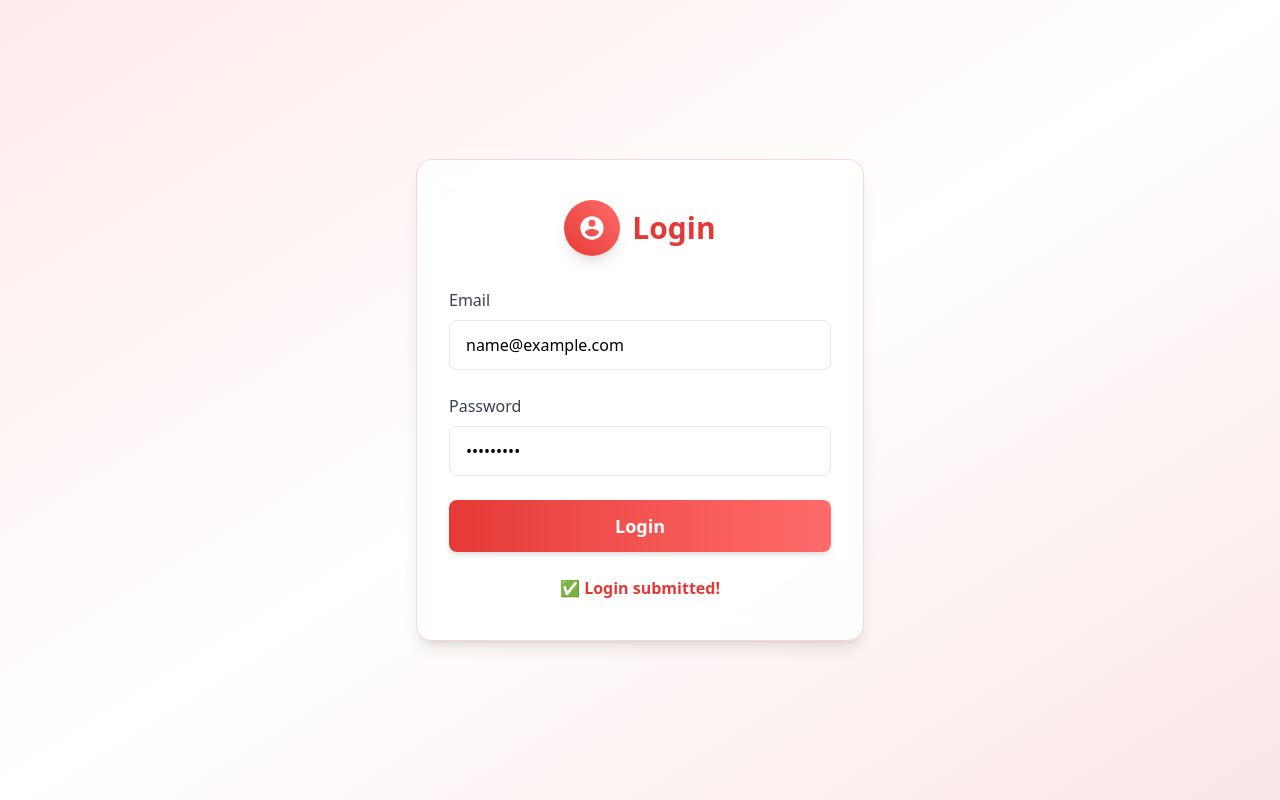
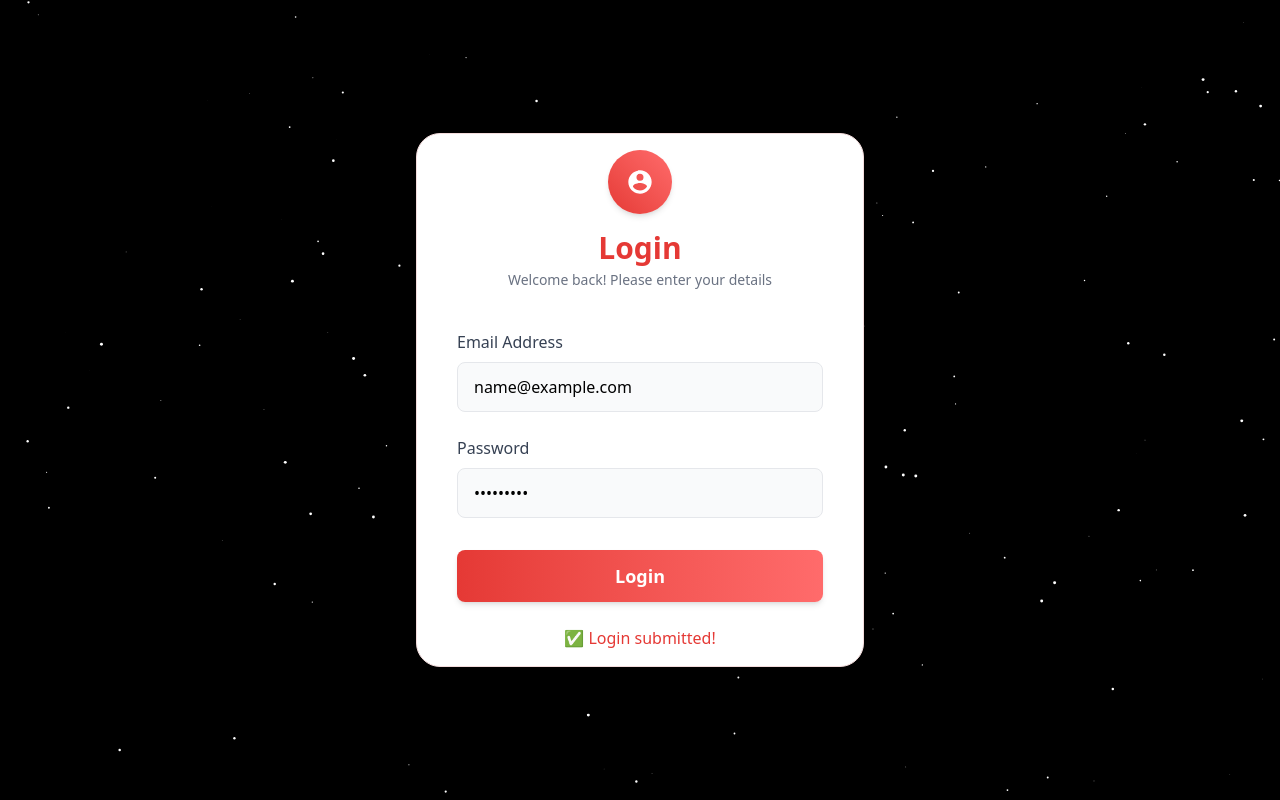
Before and after one commit to Yaswantsoni1128/BloodBridge, a React (Vite) app: page /login in a window 1280 px wide. Both pictures are taken after typing "name@example.com", "Sample123" into the empty fields and a click on the button "Login". Built offline with nearby package versions, Linux system fonts and the light colour scheme.

Commit message:
Login page updated

```diff
--- a/src/pages/Login.jsx
+++ b/src/pages/Login.jsx
@@ -1,13 +1,11 @@
-import React, { useState } from "react";
+import React, { useState, useEffect, useRef } from "react";
 
 const Login = () => {
-  const [form, setForm] = useState({
-    email: "",
-    password: "",
-  });
+  const [form, setForm] = useState({ email: "", password: "" });
+  const [submitted, setSubmitted] = useState(false);
+  const canvasRef = useRef(null);
 
-  const [submitted, setSubmitted] = useState(false);
-
+  // Handle Input
   const handleChange = (e) => {
     const { name, value } = e.target;
     setForm((prev) => ({ ...prev, [name]: value }));
@@ -16,19 +14,132 @@ const Login = () => {
   const handleSubmit = (e) => {
     e.preventDefault();
     setSubmitted(true);
-    // API call here if needed
   };
 
+  // Star animation
+  useEffect(() => {
+    const canvas = canvasRef.current;
+    const ctx = canvas.getContext("2d");
+    let stars = [];
+    let particles = [];
+    let animationId;
+
+    const resizeCanvas = () => {
+      canvas.width = window.innerWidth;
+      canvas.height = window.innerHeight;
+    };
+    window.addEventListener("resize", resizeCanvas);
+    resizeCanvas();
+
+    // Star object
+    class Star {
+      constructor() {
+        this.x = Math.random() * canvas.width;
+        this.y = Math.random() * canvas.height;
+        this.radius = Math.random() * 1.5;
+        this.speed = Math.random() * 0.5 + 0.2;
+      }
+      draw() {
+        ctx.beginPath();
+        ctx.arc(this.x, this.y, this.radius, 0, Math.PI * 2);
+        ctx.fillStyle = "white";
+        ctx.fill();
+      }
+      update() {
+        this.y += this.speed;
+        if (this.y > canvas.height) {
+          this.x = Math.random() * canvas.width;
+          this.y = 0;
+        }
+        this.draw();
+      }
+    }
+
+    // Particle from explosion
+    class Particle {
+      constructor(x, y) {
+        this.x = x;
+        this.y = y;
+        this.radius = Math.random() * 2 + 1;
+        this.color = "white";
+        this.speedX = (Math.random() - 0.5) * 3;
+        this.speedY = (Math.random() - 0.5) * 3;
+        this.alpha = 1;
+        this.decay = Math.random() * 0.02 + 0.01;
+      }
+      draw() {
+        ctx.save();
+        ctx.globalAlpha = this.alpha;
+        ctx.beginPath();
+        ctx.arc(this.x, this.y, this.radius, 0, Math.PI * 2);
+        ctx.fillStyle = this.color;
+        ctx.fill();
+        ctx.restore();
+      }
+      update() {
+        this.x += this.speedX;
+        this.y += this.speedY;
+        this.alpha -= this.decay;
+      }
+    }
+
+    // Create base stars
+    for (let i = 0; i < 150; i++) {
+      stars.push(new Star());
+    }
+
+    // Create explosion
+    const createExplosion = () => {
+      const x = Math.random() * canvas.width;
+      const y = Math.random() * (canvas.height / 2);
+      for (let i = 0; i < 50; i++) {
+        particles.push(new Particle(x, y));
+      }
+    };
+
+    // Trigger explosion every few seconds
+    setInterval(createExplosion, 3000);
+
+    // Animation loop
+    const animate = () => {
+      ctx.clearRect(0, 0, canvas.width, canvas.height);
+
+      stars.forEach((star) => star.update());
+
+      particles.forEach((p, i) => {
+        p.update();
+        p.draw();
+        if (p.alpha <= 0) particles.splice(i, 1);
+      });
+
+      animationId = requestAnimationFrame(animate);
+    };
+
+    animate();
+
+    return () => {
+      cancelAnimationFrame(animationId);
+      window.removeEventListener("resize", resizeCanvas);
+    };
+  }, []);
+
   return (
-    <div className="min-h-screen flex items-center justify-center bg-gradient-to-br from-[#ffeaea] via-[#fff] to-[#fbe6e6] px-4">
+    <div className="relative min-h-screen flex items-center justify-center px-4 overflow-hidden bg-black">
+      {/* Animated Starfield */}
+      <canvas
+        ref={canvasRef}
+        className="absolute inset-0 z-0"
+        style={{ display: "block" }}
+      ></canvas>
+
+      {/* Login Card */}
       <form
         onSubmit={handleSubmit}
-        className="bg-white/90 backdrop-blur-md px-8 py-10 rounded-2xl shadow-lg w-full max-w-md border border-[#e53935]/20
-                   transform transition-all duration-500 hover:shadow-2xl animate-fadeIn"
+        className="relative z-10 bg-white shadow-xl border border-[#f3dcdc] rounded-3xl px-10 py-4 w-full max-w-md
+                   transition-transform duration-300 hover:scale-[1.01] backdrop-blur-md bg-opacity-95"
       >
-        {/* Header */}
-        <div className="flex items-center justify-center mb-8">
-          <span className="bg-gradient-to-tr from-[#e53935] to-[#ff6b6b] rounded-full w-14 h-14 flex items-center justify-center mr-3 shadow-lg">
+        <div className="flex flex-col items-center mb-10">
+          <div className="bg-gradient-to-tr from-[#e53935] to-[#ff6b6b] rounded-full w-16 h-16 flex items-center justify-center shadow-md">
             <svg width="28" height="28" fill="none" viewBox="0 0 24 24">
               <path
                 fill="#fff"
@@ -40,17 +151,15 @@ const Login = () => {
                    1.94-3.5 3.22-6 3.22z"
               />
             </svg>
-          </span>
-          <h2 className="font-extrabold text-3xl text-[#e53935]">Login</h2>
+          </div>
+          <h2 className="text-3xl font-bold text-[#e53935] mt-4">Login</h2>
+          <p className="text-gray-500 mt-1 text-sm">Welcome back! Please enter your details</p>
         </div>
 
         {/* Email */}
         <div className="mb-6">
-          <label
-            htmlFor="email"
-            className="block mb-2 font-medium text-gray-700"
-          >
-            Email
+          <label htmlFor="email" className="block mb-2 text-gray-700 font-medium">
+            Email Address
           </label>
           <input
             type="email"
@@ -60,18 +169,16 @@ const Login = () => {
             onChange={handleChange}
             required
             autoComplete="email"
-            className="w-full px-4 py-3 rounded-lg border border-gray-200
+            placeholder="you@example.com"
+            className="w-full px-4 py-3 rounded-lg border border-gray-200 bg-gray-50
                        focus:outline-none focus:border-[#e53935] focus:ring-2
-                       focus:ring-[#e53935]/40 text-base transition-all duration-300"
+                       focus:ring-[#e53935]/30 transition-all duration-200"
           />
         </div>
 
         {/* Password */}
-        <div className="mb-6">
-          <label
-            htmlFor="password"
-            className="block mb-2 font-medium text-gray-700"
-          >
+        <div className="mb-8">
+          <label htmlFor="password" className="block mb-2 text-gray-700 font-medium">
             Password
           </label>
           <input
@@ -82,9 +189,10 @@ const Login = () => {
             onChange={handleChange}
             required
             autoComplete="current-password"
-            className="w-full px-4 py-3 rounded-lg border border-gray-200
+            placeholder="••••••••"
+            className="w-full px-4 py-3 rounded-lg border border-gray-200 bg-gray-50
                        focus:outline-none focus:border-[#e53935] focus:ring-2
-                       focus:ring-[#e53935]/40 text-base transition-all duration-300"
+                       focus:ring-[#e53935]/30 transition-all duration-200"
           />
         </div>
 
@@ -92,36 +200,18 @@ const Login = () => {
         <button
           type="submit"
           className="w-full py-3 bg-gradient-to-r from-[#e53935] to-[#ff6b6b]
-                     text-white rounded-lg font-bold text-lg shadow-md
-                     transform transition-all duration-300 hover:scale-[1.02] hover:shadow-xl active:scale-95"
+                     text-white rounded-lg font-semibold text-lg shadow-md
+                     hover:shadow-lg hover:scale-[1.02] active:scale-95 transition-all duration-200"
         >
           Login
         </button>
 
-        {/* Success Message */}
         {submitted && (
-          <div className="mt-6 text-[#e53935] text-center font-semibold animate-fadeIn">
+          <div className="mt-6 text-[#e53935] text-center font-medium animate-fadeIn">
             ✅ Login submitted!
           </div>
         )}
       </form>
-
-      {/* Animation */}
-      <style jsx>{`
-        @keyframes fadeIn {
-          from {
-            opacity: 0;
-            transform: translateY(15px);
-          }
-          to {
-            opacity: 1;
-            transform: translateY(0);
-          }
-        }
-        .animate-fadeIn {
-          animation: fadeIn 0.6s ease-out forwards;
-        }
-      `}</style>
     </div>
   );
 };
```
